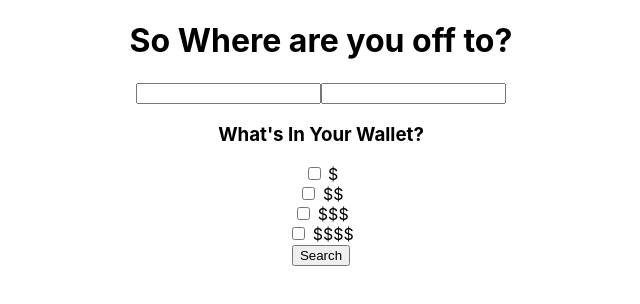
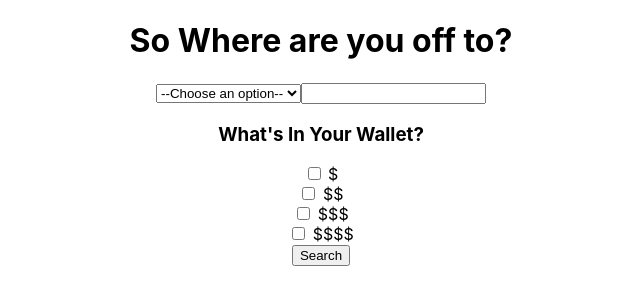
Before and after one commit to Jacob-Coffey/Travel-Frontend, a React (Create React App) app: page / in a window 1280 px wide. Shown: the top 304 px of the page, without its empty margins (319-959 px from the left). Built offline with nearby package versions, Linux system fonts and the light colour scheme.

Commit message:
dropdown

```diff
--- a/src/components/SearchTravel.tsx
+++ b/src/components/SearchTravel.tsx
@@ -12,19 +12,26 @@ import axios from "axios";
 
 export function SearchTravel(){
 
-  // const options =[
-  //   {value: '', text:'--What are you looking to do?--'},
-  //   {value: 'Restaurants', text: 'Resturants'},
-  //   {value: 'Hotel,', text:'Hotels'}
-  // ]
+  const options = [
+    {value: '', text: '--Choose an option--'},
+    {value: 'hotel', text: 'Hotel'},
+    {value: 'restaurant', text: 'Restaurant'},
+  ]
+
+
   const [locationValue, setLocationValue] = useState("");
   const [priceValue, setPriceValue] = useState<number[]>([]);
+  //const [selected, setSelected] = useState(options[0].value);
+  const [activityValue, setActivityValue] = useState(options[0].value);
+  const [results, setResults] = useState<Business[]>([])
+
+  const handleChange = (event: { target: { value: React.SetStateAction<string>; }; }) => {
+    console.log(event.target.value);
+    setActivityValue(event.target.value);
+  };
 
 
 
-    const [activityValue, setActivityValue] = useState("");
-
-    const [results, setResults] = useState<Business[]>([])
 
     const convertPrice = (price:string)=>{
       console.log("console log price", price)
@@ -47,7 +54,14 @@ export function SearchTravel(){
           priceValue.includes(4) ? setPriceValue(newArray): setPriceValue(priceValue=>[...priceValue, 4])
       }
 
+
+
+
+
     }
+
+
+
 
 
      const onSubmit =(e:any)=>{
@@ -66,24 +80,7 @@ export function SearchTravel(){
        }
 
 
-    //    const [locationValue, setLocationValue]= useState("");
-    //    const [locationResults, setLocationResults] = useState<Business[]>([])
-    //    e.preventDefault()
-    // setLocationResults(e.target.value)
-    //   }
-    //  const onSubmit =(e: any)=>{
-    // e.preventDefault()
-    // const fetch = async () =>{
-    // try{
-    // const res =await getResturants(inputValue);
-    // setLocationResults(res.businesses)
-    //       } catch (err){
 
-    //       }
-
-    //    }
-    //     fetch()
-    //    }
 
 
 
@@ -92,20 +89,24 @@ export function SearchTravel(){
 
     return(
       <div className="searchContainer">
-        <form className="searchForm">
+         <form className="searchForm">
             <h1>So Where are you off to?</h1>
 
-            {/* <select value={selected} onChange={setActivityValue}>
-            {options.map(option =>(
-              <option key={option.value} value={option.value}>
-                {option.text}
-              </option>
-            ))} */}
+            <select value={activityValue} onChange={handleChange}>
+           {options.map(option => (
+          <option key={option.value} value={option.value}>
+            {option.text}
+          </option>
+        ))}
+      </select>
 
-            {/* </select> */}
-      <input className= "searcLocationhInput"  onChange={(e)=> setLocationValue(e.target.value)}/>
-      <input className= "searchInput"  onChange={(e)=> setActivityValue(e.target.value)}/>
-      {/* <input className = "locationInput"></input> */}
+
+
+
+
+      <input className= "searcLocationhInput"   onChange={(e)=> setLocationValue(e.target.value)}/>
+      {/* <input className= "searchInput"  onChange={(e)=> setActivityValue(e.target.value)}/>   */}
+
 
         <h3>What's In Your Wallet?</h3>
   <input type="checkbox" value= "$" onChange={(e)=> convertPrice(e.target.value)}/> $<br/>
@@ -118,15 +119,7 @@ export function SearchTravel(){
 
       </form>
       {results.map(result => <p>{result.name}</p>)}
-      {/* {results.map((result)=> {
-       return(
-        <div className="SearchList">
-            {result.name}
-            <li></li>
 
-        </div>
-      )
-      })} */}
 
 
       </div>
```
